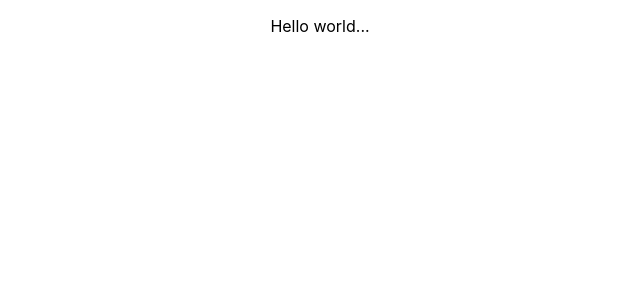
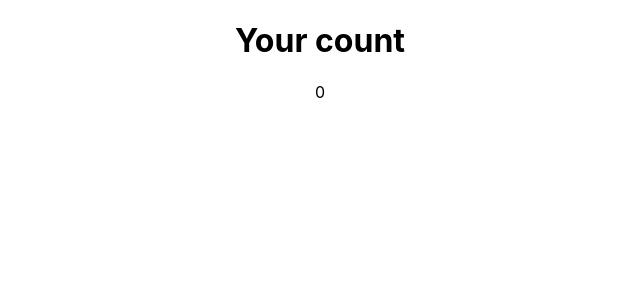
Before and after one commit to sudhansom/allHooksInReact, a React (Create React App) app: page / in a window 1280 px wide. Shown: the top 300 px of the page, without its empty margins (320-960 px from the left). Built offline with nearby package versions, Linux system fonts and the light colour scheme.

Commit message:
imported useState and used it for a counter state

```diff
--- a/package.json
+++ b/package.json
@@ -8,6 +8,7 @@
     "@testing-library/user-event": "^13.5.0",
     "react": "^17.0.2",
     "react-dom": "^17.0.2",
+    "react-router-dom": "^6.2.2",
     "react-scripts": "5.0.0",
     "web-vitals": "^2.1.4"
   },
--- a/src/App.js
+++ b/src/App.js
@@ -1,9 +1,14 @@
+import React, { useState } from "react";
+import { Routes, Route } from "react-router-dom";
+
 import "./App.css";
 
 function App() {
+  const [count, setCount] = useState(0);
   return (
     <div className="App">
-      <p>Hello world...</p>
+      <h1>Your count</h1>
+      <p>{count}</p>
     </div>
   );
 }
```
Also changed, not shown: 1 other file (tests, documents, lock files or other folders).
